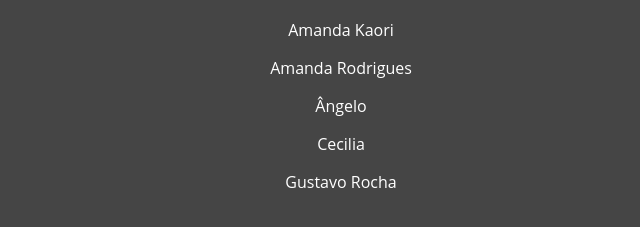
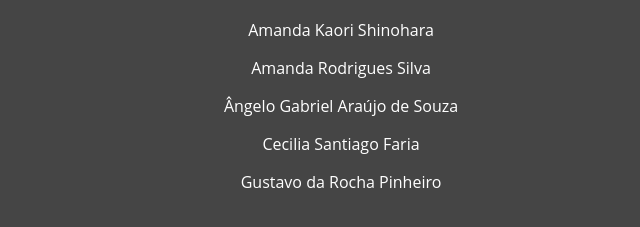
Before and after one commit to projamandakaori/SiteSegundaGuerraMundial, a plain HTML site: page contato.html in a window 1280 px wide. Shown: the part 215-442 px from the top of the page, without its empty margins (319-959 px from the left). Drawn offline with Linux system fonts and the light colour scheme.

Commit message:
Update contato.html

```diff
--- a/contato.html
+++ b/contato.html
@@ -15,11 +15,11 @@
         <div class="int">
             <h1>INTEGRANTES</h1>
             <ul>
-                <p> Amanda Kaori</p>
-                <p> Amanda Rodrigues</p>
-                <p>Ângelo</p>
-                <p>Cecilia</p>
-                <p>Gustavo Rocha </p>
+                <p> Amanda Kaori  Shinohara</p>
+                <p> Amanda Rodrigues  Silva</p>
+                <p>Ângelo Gabriel Araújo de Souza</p>
+                <p>Cecilia  Santiago Faria</p>
+                <p>Gustavo da Rocha Pinheiro</p>
             </ul>
         </div>
     </div>
```
